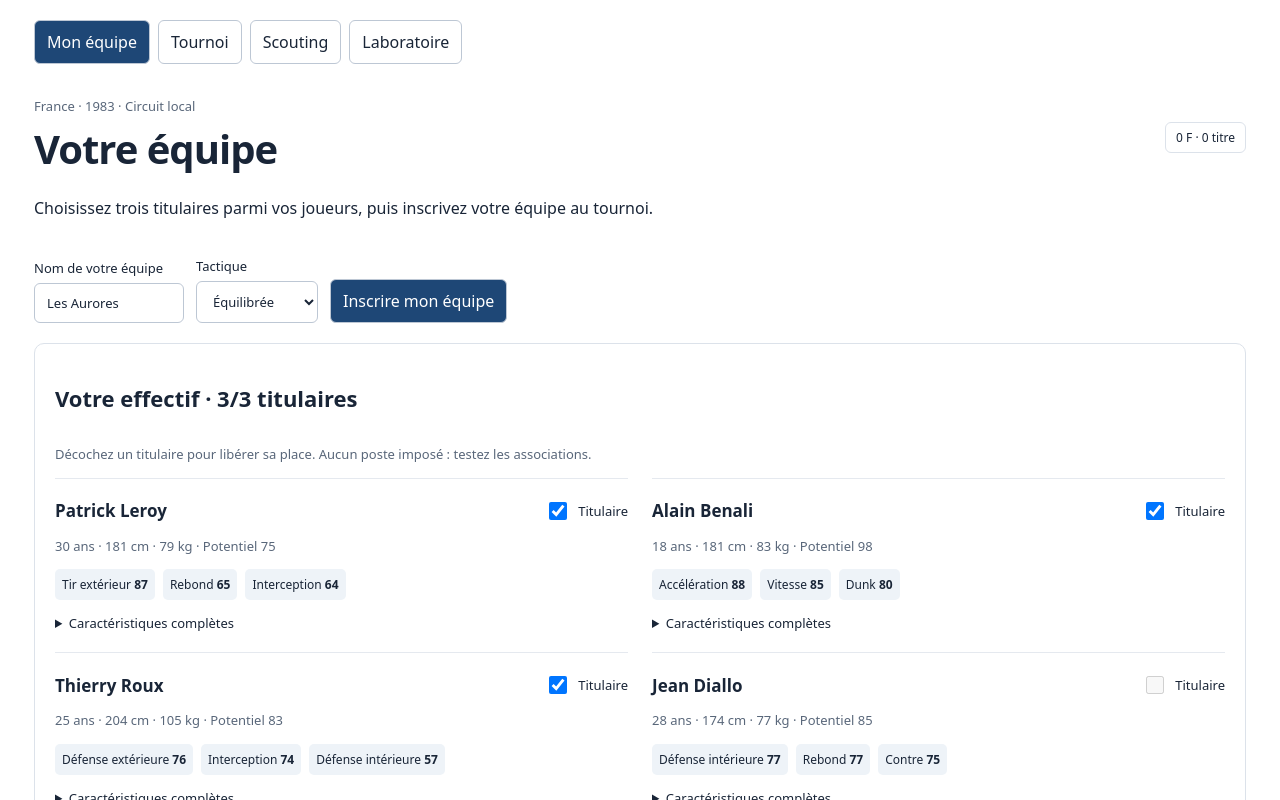
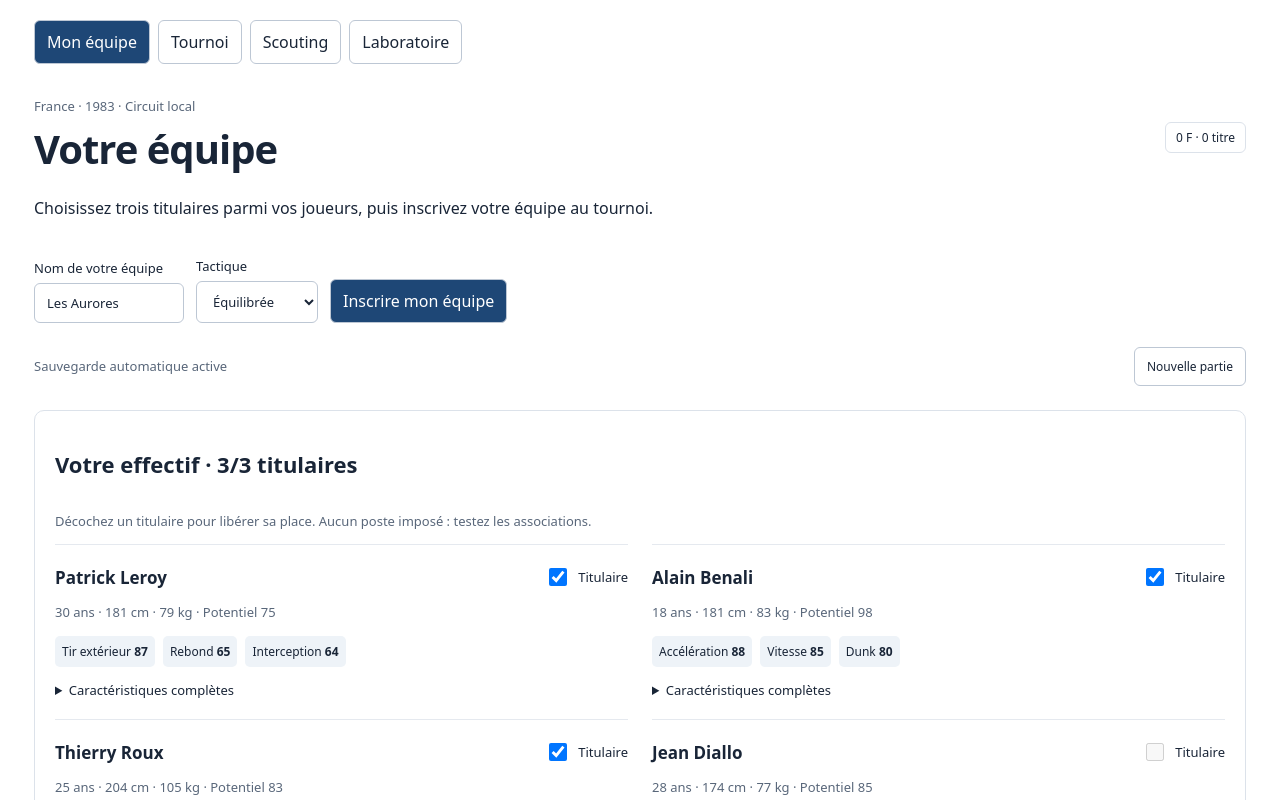
Before and after one commit to Baptiste-Borie/courtside, a Vue app: page / in a window 1280 px wide. Shown: the top 800 px of the page. Built offline with nearby package versions, Linux system fonts and the light colour scheme.

Commit message:
feat: add automatic local saves and game recovery

```diff
--- a/src/App.vue
+++ b/src/App.vue
@@ -1,5 +1,6 @@
 <script setup lang="ts">
-import { computed, ref, shallowRef } from 'vue'
+import { computed, ref, shallowRef, watch } from 'vue'
+import { decodeSave, saveKey, type Save } from './game/save'
 import Laboratory from './Laboratory.vue'
 import { attributeLabels, tactics, type Tactic } from './game/model'
 import { createScouting, launchScouting, revealNext, closeCampaign, recruit, recruitmentCost, scoutingCost } from './game/scouting'
@@ -11,6 +12,29 @@ const lab = computed(()=>screen.value==='lab')
 const name = ref('Les Aurores'), roster = shallowRef(createRoster(1983))
 const selected = ref(roster.value.slice(0,3).map(p=>p.id)), tactic = ref<Tactic>('balanced')
 const tournament = shallowRef<Tournament | null>(null), money=ref(0), titles=ref(0), edition=ref(0), error=ref('')
+const saveStatus = ref('Sauvegarde automatique active')
+let canSave = true
+try {
+ const raw=localStorage.getItem(saveKey)
+ if(raw) {
+  const loaded=decodeSave(raw)
+  name.value=loaded.name;roster.value=loaded.roster;selected.value=loaded.selected;tactic.value=loaded.tactic
+  tournament.value=loaded.tournament;money.value=loaded.money;titles.value=loaded.titles;edition.value=loaded.edition;scouting.value=loaded.scouting
+  saveStatus.value='Partie reprise'
+ }
+} catch(e) {canSave=false;saveStatus.value=`Reprise impossible : ${(e as Error).message} Votre sauvegarde est conservée.`}
+function snapshot(): Save {return {version:1,name:name.value,roster:roster.value,selected:selected.value,tactic:tactic.value,tournament:tournament.value,money:money.value,titles:titles.value,edition:edition.value,scouting:scouting.value}}
+watch(snapshot,()=>{
+ if(!canSave) return
+ try {localStorage.setItem(saveKey,JSON.stringify(snapshot()));saveStatus.value='Partie sauvegardée'}
+ catch {saveStatus.value='Sauvegarde indisponible. Votre partie reste jouable pendant cette session.'}
+},{deep:true,flush:'post'})
+function newGame() {
+ if(!window.confirm('Effacer votre partie sauvegardée et recommencer ?')) return
+ try {localStorage.removeItem(saveKey)} catch {saveStatus.value='Impossible d’effacer la sauvegarde.';return}
+ canSave=true;name.value='Les Aurores';roster.value=createRoster(1983);selected.value=roster.value.slice(0,3).map(p=>p.id)
+ tactic.value='balanced';tournament.value=null;money.value=0;titles.value=0;edition.value=0;scouting.value=createScouting(1983);screen.value='team';error.value=''
+}
 const lastMatch=computed(()=>tournament.value?.matches.filter(m=>m.home==='club'||m.away==='club').at(-1))
 const opponent=computed(()=>tournament.value && !tournament.value.finished ? tournament.value.teams[tournament.value.round+1] : null)
 function toggle(id:string) { selected.value=selected.value.includes(id)?selected.value.filter(x=>x!==id):selected.value.length<3?[...selected.value,id]:selected.value }
@@ -45,6 +69,7 @@ function teamName(id:string) {return tournament.value?.teams.find(t=>t.id===id)?
     <header><div><p class="eyebrow">France · 1983 · Circuit local</p><h1>{{ screen==='team' ? 'Votre équipe' : screen==='tournament' ? 'Coupe du quartier' : 'Votre réseau de scouting' }}</h1></div><span class="tag">{{ money }} F · {{ titles }} titre{{ titles > 1 ? 's' : '' }}</span></header>
     <p>{{ screen==='team' ? 'Choisissez trois titulaires parmi vos joueurs, puis inscrivez votre équipe au tournoi.' : screen==='tournament' ? 'Trois rencontres pour décrocher le titre et financer vos prochains recrutements.' : 'Découvrez des profils, comparez leurs qualités et renforcez votre équipe.' }}</p>
     <div v-if="screen!=='scouting'" class="toolbar"><label>Nom de votre équipe<input v-model="name" :disabled="!!tournament && !tournament.finished" maxlength="40" /></label><label>Tactique<select v-model="tactic"><option v-for="(label,key) in tactics" :value="key" :key="key">{{ label }}</option></select></label><button v-if="!tournament || tournament.finished" class="primary" :disabled="selected.length!==3" @click="start">{{ tournament ? 'Participer au prochain tournoi' : 'Inscrire mon équipe' }}</button></div>
+    <div class="save-bar"><p role="status">{{ saveStatus }}</p><button @click="newGame">Nouvelle partie</button></div>
     <p v-if="error" role="alert">{{ error }}</p>
     <section v-if="screen==='tournament' && tournament" class="result">
       <p class="eyebrow">Coupe du quartier · Édition {{ edition }}</p>
@@ -66,6 +91,6 @@ function teamName(id:string) {return tournament.value?.teams.find(t=>t.id===id)?
       </section>
       <section v-if="screen==='tournament'" class="team"><h2>{{ tournament?'Classement du tournoi':'Coupe du quartier' }}</h2><template v-if="!tournament"><p>Quatre équipes, trois rencontres chacune. Premier à 21, paniers à 1 et 2 points.</p><p>Récompenses : 300 F au champion, 200 F au deuxième, 125 F au troisième et 75 F au quatrième.</p><p class="hint">Les francs sont une ressource de jeu ; les montants ne sont pas une reconstitution historique.</p></template><template v-else><div class="table-wrap"><table><caption>Départage : victoires, différence de points, points marqués, identifiant stable.</caption><thead><tr><th>Équipe</th><th>V</th><th>Diff.</th></tr></thead><tbody><tr v-for="(line,i) in tournament.standings" :key="line.teamId"><th>{{ i+1 }}. {{ line.name }}</th><td>{{ line.wins }}</td><td>{{ line.scored-line.conceded }}</td></tr></tbody></table></div><h3 class="history-title">Résultats du tournoi</h3><p v-for="match in tournament.matches" :key="`${match.round}-${match.home}`" class="hint">{{ teamName(match.home) }} {{ match.result.scores[0] }}–{{ match.result.scores[1] }} {{ teamName(match.away) }}</p></template></section>
     </div>
-    <footer>Prototype 004 · Pas encore de sauvegarde : recharger la page remet la session à zéro. Le monde et le calendrier évolueront dans les prochains patchs.</footer>
+    <footer>Prototype 005 · Sauvegarde locale automatique dans ce navigateur. Le monde et le calendrier évolueront dans les prochains patchs.</footer>
   </main>
 </template>
--- /dev/null
+++ b/src/game/save.ts
@@ -0,0 +1,54 @@
+import { attributeLabels, tactics, type Player } from './model'
+import type { ScoutingState } from './scouting'
+import type { Tournament } from './tournament'
+export const saveKey = 'courtside.save.v1'
+export interface Save {
+  version: 1; name: string; roster: Player[]; selected: string[]
+  tactic: keyof typeof tactics; tournament: Tournament | null
+  money: number; titles: number; edition: number; scouting: ScoutingState
+}
+const record = (x: unknown): x is Record<string, unknown> => !!x && typeof x === 'object' && !Array.isArray(x)
+const integer = (x: unknown, min=0, max=Number.MAX_SAFE_INTEGER): x is number => typeof x==='number' && Number.isInteger(x) && x>=min && x<=max
+const strings = (x: unknown): x is string[] => Array.isArray(x) && x.every(v=>typeof v==='string') && new Set(x).size===x.length
+function player(x: unknown): x is Player {
+  if(!record(x) || !record(x.attributes)) return false
+  const attributes=x.attributes
+  return ['id','firstName','lastName','teamId'].every(k=>typeof x[k]==='string') && (x.id as string).length>0
+    && integer(x.birthYear,1800,1983) && integer(x.height,140,250) && integer(x.weight,35,200)
+    && ['G','W','C'].includes(String(x.position)) && Array.isArray(x.secondaryPositions)
+    && x.secondaryPositions.every(v=>['G','W','C'].includes(v))
+    && Object.keys(attributeLabels).every(k=>integer(attributes[k],0,99))
+    && integer(x.overall,0,99) && integer(x.potential,0,99) && integer(x.fatigue,0,100) && typeof x.healthy==='boolean'
+}
+function players(x: unknown): x is Player[] {return Array.isArray(x) && x.every(player) && new Set(x.map(p=>p.id)).size===x.length}
+function tournament(x: unknown): boolean {
+  if(x===null) return true
+  if(!record(x) || !integer(x.seed) || !integer(x.round,0,3) || !Array.isArray(x.teams) || x.teams.length!==4) return false
+  if(!x.teams.every(t=>record(t)&&typeof t.id==='string'&&typeof t.name==='string'&&players(t.players)&&t.players.length===3)) return false
+  const ids=x.teams.map(t=>t.id)
+  if(new Set(ids).size!==4 || ids[0]!=='club' || !Array.isArray(x.standings) || x.standings.length!==4) return false
+  if(!x.standings.every(s=>record(s)&&ids.includes(s.teamId)&&typeof s.name==='string'&&integer(s.wins,0,3)&&integer(s.scored)&&integer(s.conceded))) return false
+  if(new Set(x.standings.map(s=>s.teamId)).size!==4 || !Array.isArray(x.matches) || x.matches.length!==x.round*2) return false
+  for(const m of x.matches) {
+    if(!record(m)||!integer(m.round,1,x.round)||!ids.includes(m.home)||!ids.includes(m.away)||m.home===m.away||!record(m.result)) return false
+    const r=m.result
+    if(!integer(r.seed)||!integer(r.possessions,1)||!Array.isArray(r.scores)||r.scores.length!==2||!r.scores.every(v=>integer(v,0,22))) return false
+    if(Math.max(...r.scores)<21 || Math.min(...r.scores)>=21 || r.winner!==(r.scores[0]>r.scores[1]?m.home:m.away)) return false
+    if(!Array.isArray(r.stats)||r.stats.length!==2) return false
+    for(let side=0;side<2;side++) {
+      const lines=r.stats[side]
+      if(!Array.isArray(lines)||lines.length!==3||!lines.every(p=>record(p)&&typeof p.playerId==='string'&&['points','rebounds','assists','steals','blocks','made','attempted','outsideMade','outsideAttempted'].every(k=>integer(p[k])))) return false
+      if(lines.reduce((sum,p)=>sum+p.points,0)!==r.scores[side]) return false
+    }
+  }
+  return x.finished===(x.round===3) && (x.finished ? integer(x.rank,1,4)&&x.reward===[300,200,125,75][x.rank-1] : x.rank===null&&x.reward===0)
+}
+export function decodeSave(text: string): Save {
+  const x: unknown=JSON.parse(text)
+  if(!record(x)||x.version!==1||typeof x.name!=='string'||x.name.length>40||!players(x.roster)||x.roster.length<6||x.roster.length>10||!strings(x.selected)||x.selected.length>3||x.selected.some(id=>!(x.roster as Player[]).some(p=>p.id===id))) throw Error('Sauvegarde incompatible ou endommagée.')
+  if(!Object.hasOwn(tactics,String(x.tactic))||!integer(x.money)||!integer(x.titles)||!integer(x.edition)||x.titles>x.edition||!tournament(x.tournament)||!record(x.scouting)) throw Error('Sauvegarde incompatible ou endommagée.')
+  const s=x.scouting
+  if(!players(s.pool)||s.pool.length!==30||!strings(s.known)||s.known.some(id=>!(s.pool as Player[]).some(p=>p.id===id))||!integer(s.sequence,0,10)||!integer(s.revealed,0,3)) throw Error('Dossiers de scouting invalides.')
+  if(s.campaign===null ? s.revealed!==0 : !strings(s.campaign)||s.campaign.length<1||s.campaign.length>3||s.revealed>s.campaign.length||s.campaign.some(id=>!(s.pool as Player[]).some(p=>p.id===id))||s.campaign.slice(0,s.revealed).some(id=>!(s.known as string[]).includes(id))) throw Error('Campagne de scouting invalide.')
+  return x as unknown as Save
+}
--- a/src/style.css
+++ b/src/style.css
@@ -28,3 +28,5 @@ button:disabled { opacity:.5; cursor:not-allowed; } .history-title { margin-top:
 .mode-nav { flex-wrap:wrap; } .section-content { max-width:100%; }
 .section-content > .team > article { display:block; }
 @media(min-width:900px) { .section-content > .team:has(.selection) { display:grid; grid-template-columns:1fr 1fr; gap:0 24px; } .section-content > .team > h2,.section-content > .team > p { grid-column:1/-1; } }
+
+.save-bar { display:flex; justify-content:space-between; align-items:center; flex-wrap:wrap; gap:8px; margin-bottom:20px; }.save-bar p { color:#59677a; font-size:13px; }.save-bar button { font-size:12px; }
```
Also changed, not shown: scripts/review.mjs (+14 -2 lines), 4 other files (tests, documents, lock files or other folders).
